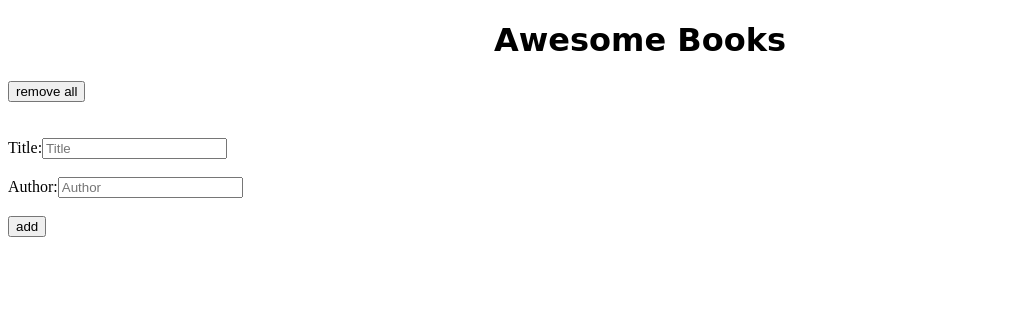
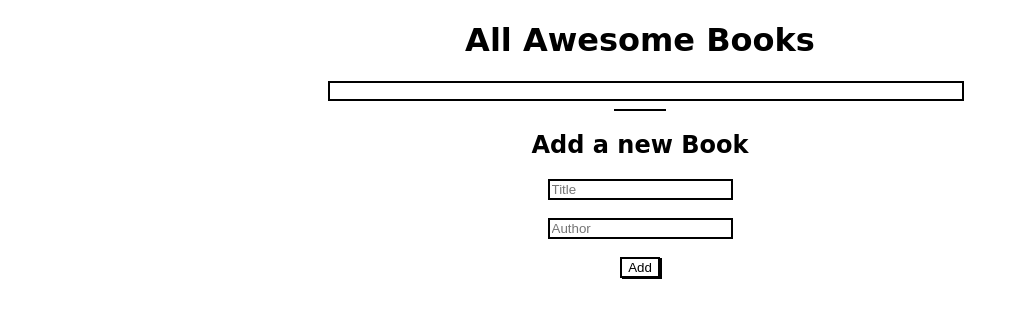
Before and after one commit to beyk/Awesome_Book3, a website: page index.html in a window 1280 px wide. Shown: the whole page, without its empty margins (0-1019 px from the left). Drawn offline with Linux system fonts and the light colour scheme.

Commit message:
added css file

```diff
--- a/index.css
+++ b/index.css
@@ -1,3 +1,7 @@
+body {
+  text-align: center;
+}
+
 h1,
 h2,
 p {
@@ -8,3 +12,27 @@ p {
 .wrapper {
   min-height: 300px;
 }
+
+.add-book {
+  border: solid black 2px;
+  width: 50%;
+  margin: 0 0 0 20rem;
+}
+
+hr {
+  width: 50px;
+  border: solid black 1px;
+}
+
+input {
+  border: solid black 2px;
+  color: black;
+  font-family: 'poppins' sans-serif;
+}
+
+button {
+  background-color: white;
+  border: solid black 2px;
+  box-shadow: 2px 1px 0px rgba(0, 0, 0, 1.0);
+  font-family: 'poppins' sans-serif;
+}
--- a/index.html
+++ b/index.html
@@ -8,14 +8,20 @@
     <script src="./main.js" defer></script>
     <title>Document</title>
 </head>
+
 <body>
     <div id="books">
-     <h1>Awesome Books</h1>
+     <h1>All Awesome Books</h1>
+     <div class="add-book">
      <ul></ul>
-     <button id="remove">remove all</button><br><br><br>
+     <!-- <button id="remove">remove all</button><br><br><br> -->
+     </div>
+     <hr>
     </div>
-    <label for="Title">Title:</label><input type="text" id="title" placeholder="Title" required><br><br>
-    <label for="Author">Author:</label><input type="text" id="author" placeholder="Author" required><br><br>
-    <button id="add" type="submit">add</button><br><br>
+    <h2>Add a new Book</h2>
+    <label for="Title"></label><input type="text" id="title" placeholder="Title" required><br><br>
+    <label for="Author"></label><input type="text" id="author" placeholder="Author" required><br><br>
+    <button id="add" type="submit">Add</button><br><br>
+
 </body>
 </html>
```
